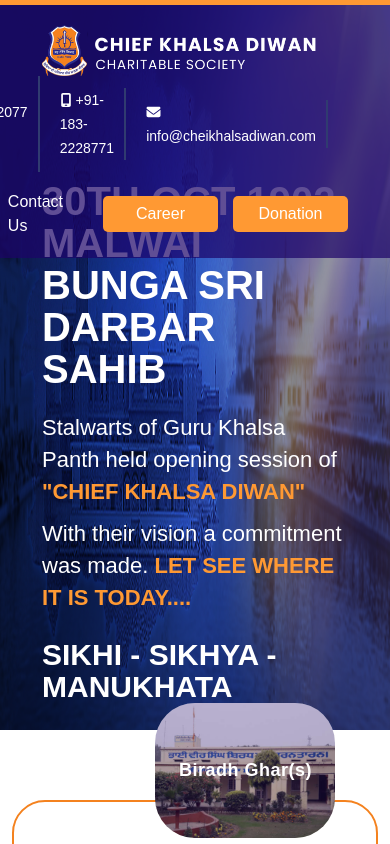
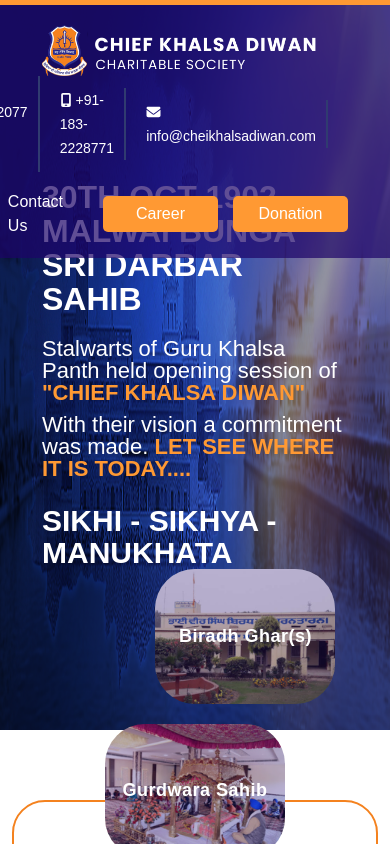
Before and after one commit to satwantcpn/ckd, a Next.js app: page / in a window 390 px wide. Shown: the top 844 px of the page. Built offline with nearby package versions, Linux system fonts and the light colour scheme.

Commit message:
Homepage fixed for small screen

```diff
--- a/style/globals.css
+++ b/style/globals.css
@@ -1617,6 +1617,20 @@
   .sliderThumbs img {
     max-width: 180px;
   }
+
+  body .sliderContentInner .slidrHeading {
+    font-size: 32px;
+    line-height: 34px;
+  }
+
+  body .sliderContentInner .slidrText {
+    line-height: 18px;
+    line-height: 22px;
+  }
+
+  body .sliderThumbs img {
+    max-width: 180px;
+  }
 }
 
 .ventureImgBox {
```
